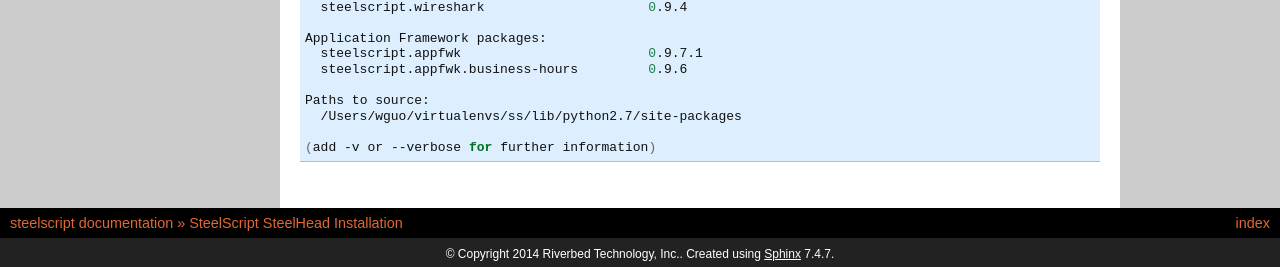
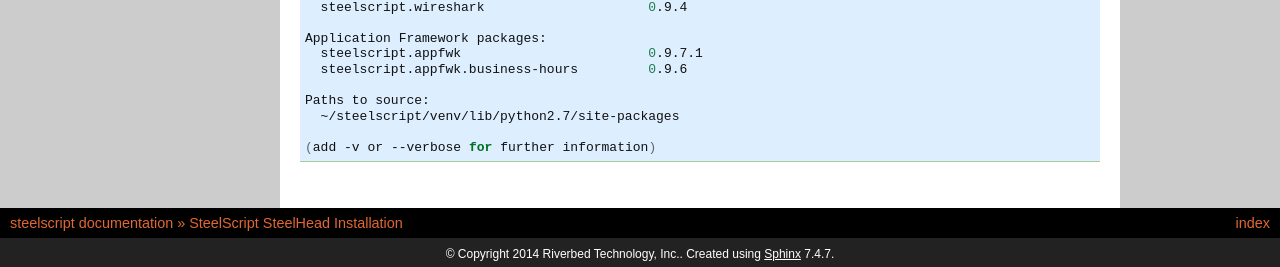
Before and after one commit to riverbed/steelscript, a Sphinx documentation site: the page built from docs/install/steelhead.rst, in a window 1280 px wide. Shown: the part 1975-2242 px from the top of the page. Built offline with Sphinx 7.4.7, drawn with Linux system fonts in a browser that asks for light colours; pages that are not in the unit, such as notebooks, are missing from menus; the version number could not be read and is left out.

Commit message:
Remove username from steel about command in steelhead docs

```diff
--- a/docs/install/steelhead.rst
+++ b/docs/install/steelhead.rst
@@ -140,6 +140,6 @@
      steelscript.appfwk.business-hours         0.9.6
 
    Paths to source:
-     /Users/wguo/virtualenvs/ss/lib/python2.7/site-packages
+     ~/steelscript/venv/lib/python2.7/site-packages
 
    (add -v or --verbose for further information)
```
